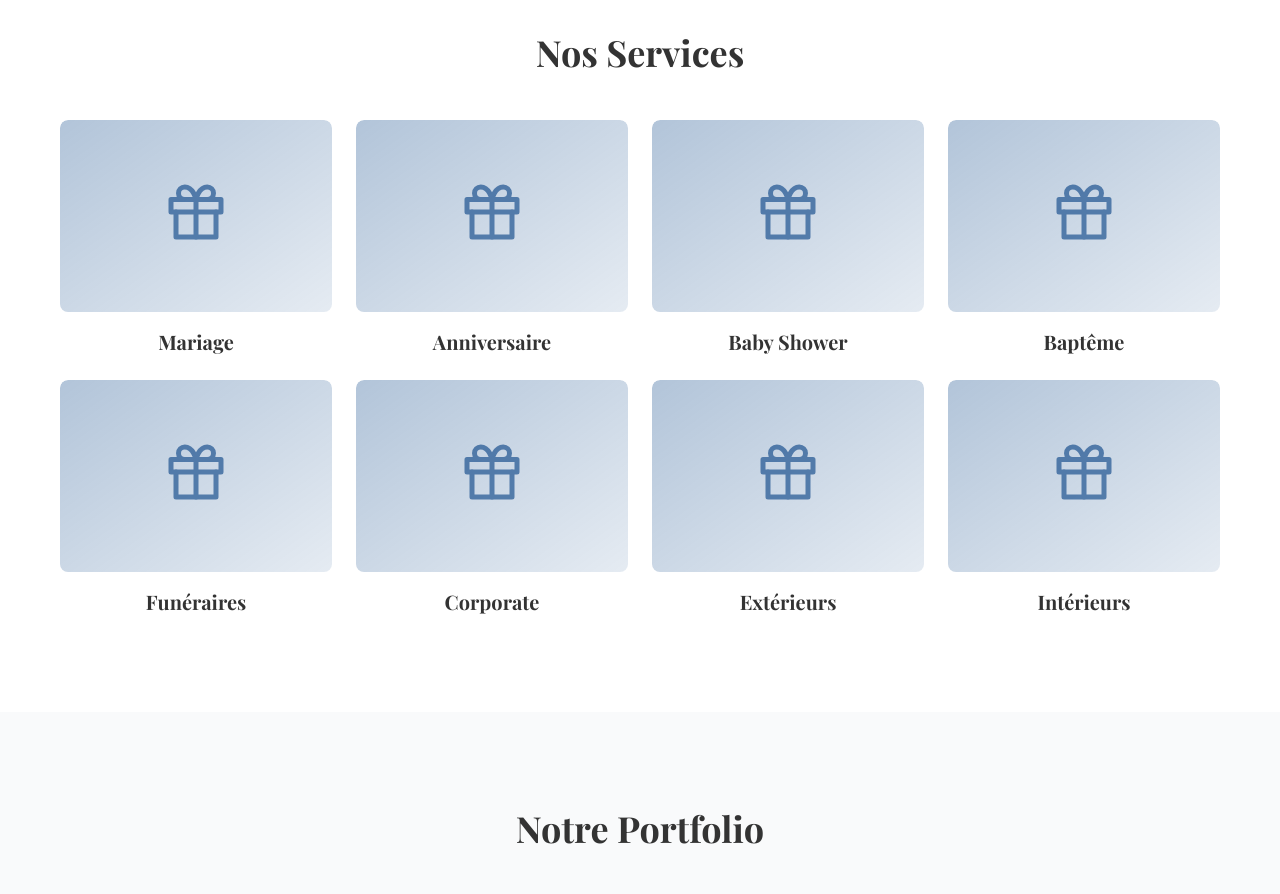
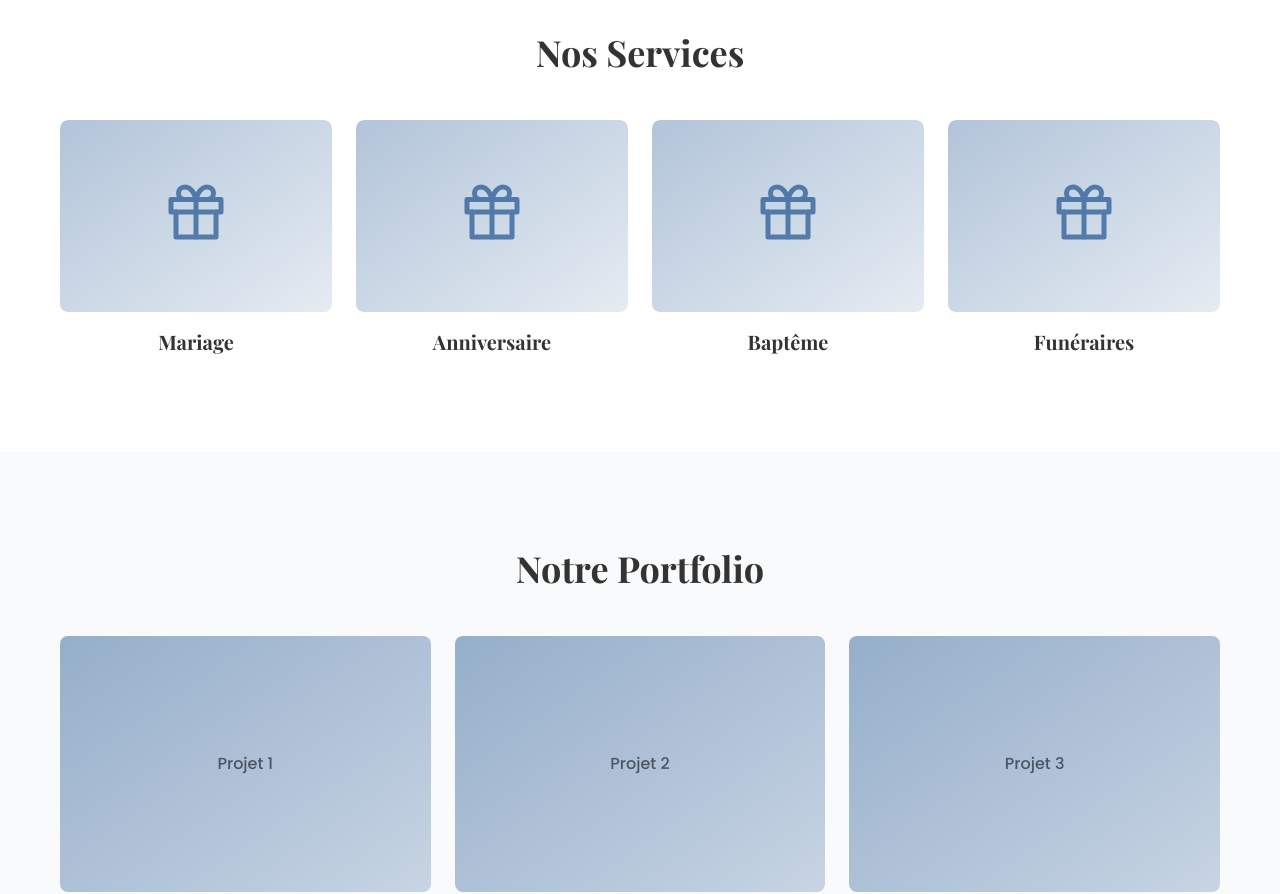
Before and after one commit to nelson227/cathy-decor, a React (Vite) app in the folder frontend/: page / in a window 1280 px wide. Shown: the part 2100-2994 px from the top of the page. Built offline with nearby package versions, Linux system fonts and the light colour scheme; no server answers.

Commit message:
feat: retirer Baby Shower, Corporate, Extérieur et Intérieur de la section services

```diff
--- a/frontend/src/pages/Home.jsx
+++ b/frontend/src/pages/Home.jsx
@@ -257,8 +257,7 @@ function Home() {
             Nos Services
           </h2>
           <div className="grid grid-cols-1 md:grid-cols-2 lg:grid-cols-4 gap-6">
-            {['Mariage', 'Anniversaire', 'Baby Shower', 'Baptême',
-              'Funéraires', 'Corporate', 'Extérieurs', 'Intérieurs'].map((service, index) => (
+            {['Mariage', 'Anniversaire', 'Baptême', 'Funéraires'].map((service, index) => (
               <Link key={service} to="/marketplace">
                 <div
                   className={`group relative overflow-hidden rounded-lg transition-all duration-1000 ${
```
